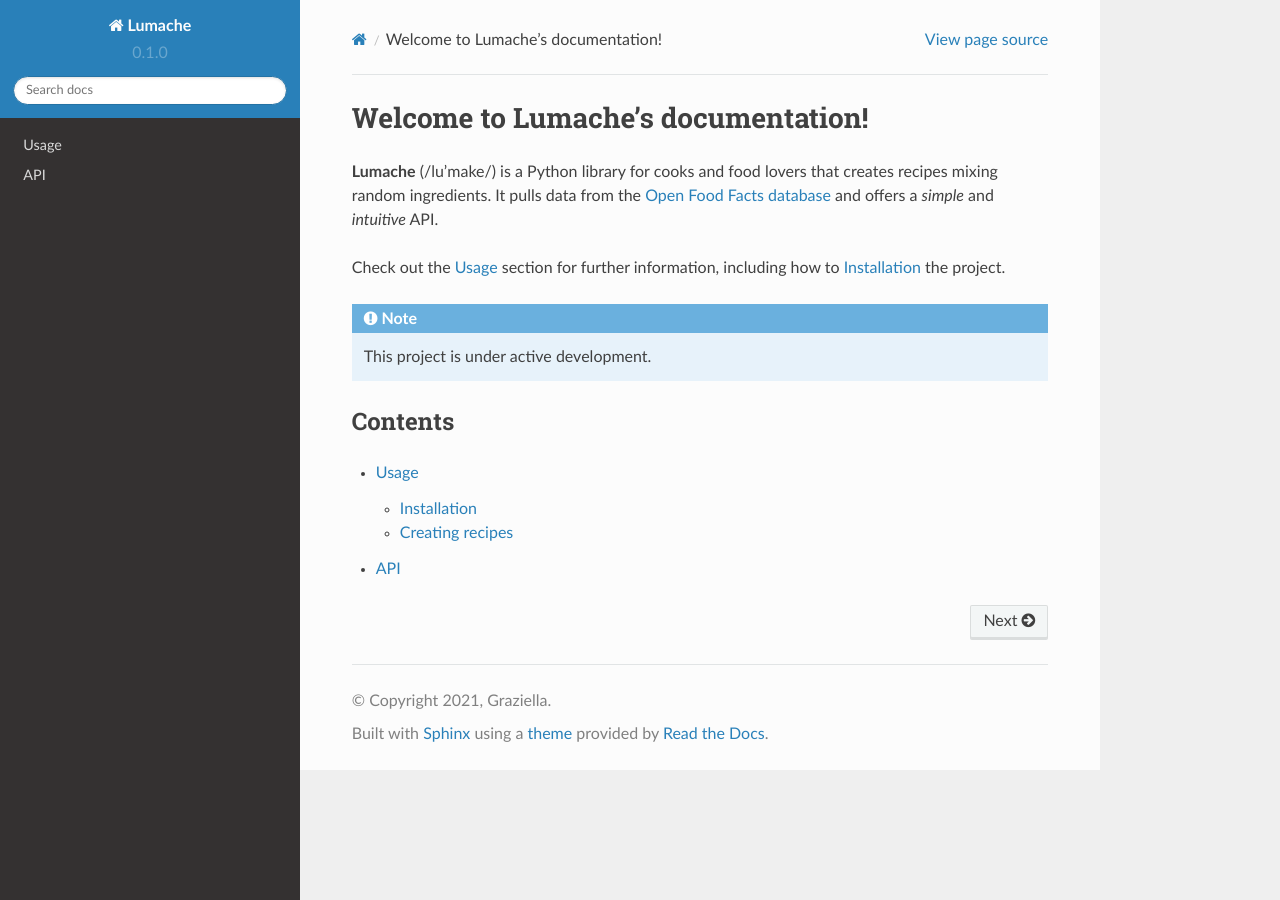
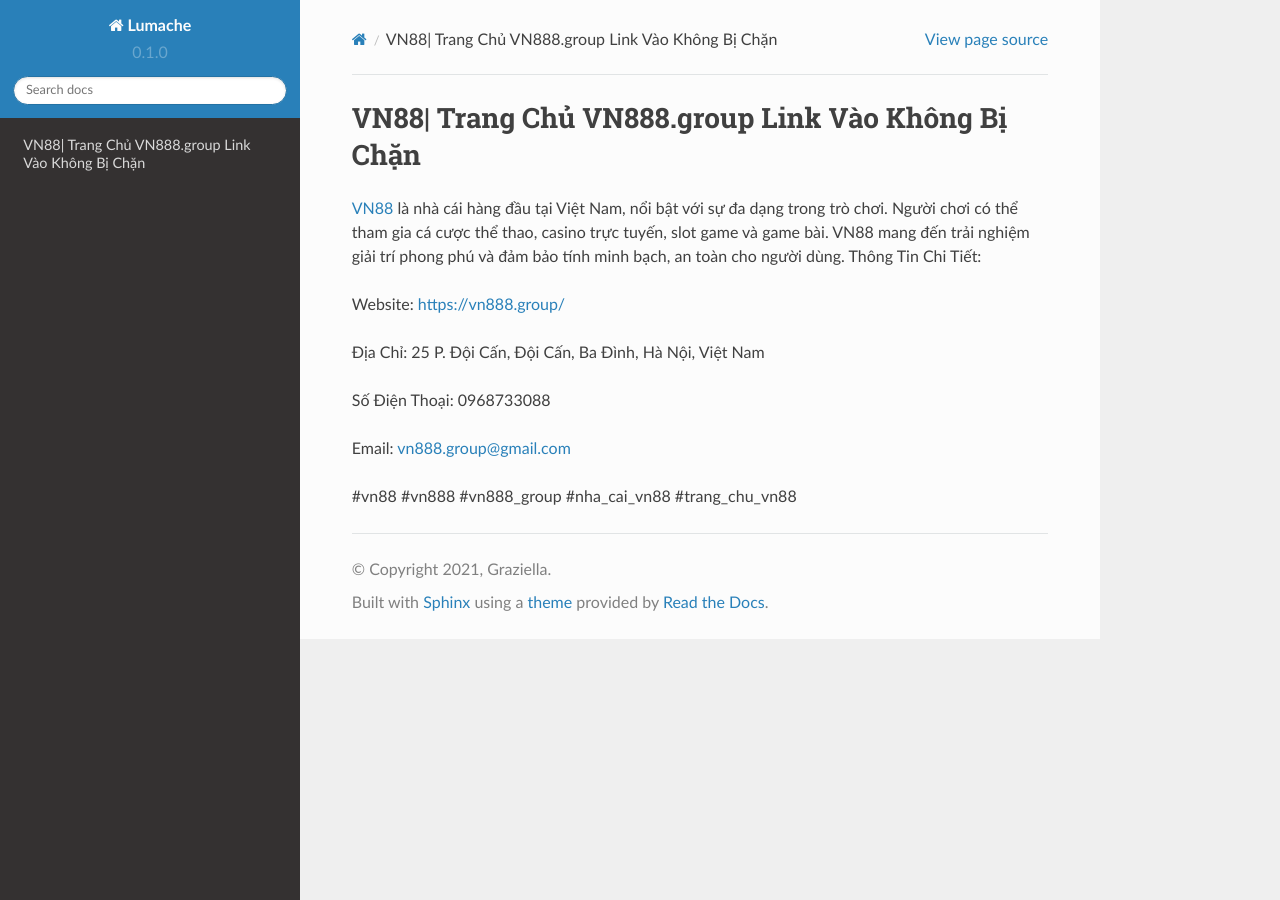
Before and after one commit to JonsCalicut123/linkvn888group, a Sphinx documentation site: the page built from docs/source/index.rst, in a window 1280 px wide. Built offline with Sphinx 7.4.7 and the Read the Docs theme 2.0.0, drawn with Linux system fonts in a browser that asks for light colours.

Commit message:
Update index.rst

```diff
--- a/docs/source/index.rst
+++ b/docs/source/index.rst
@@ -1,22 +1,15 @@
-Welcome to Lumache's documentation!
+VN88| Trang Chủ VN888.group Link Vào Không Bị Chặn
 ===================================
 
-**Lumache** (/lu'make/) is a Python library for cooks and food lovers
-that creates recipes mixing random ingredients.
-It pulls data from the `Open Food Facts database <https://world.openfoodfacts.org/>`_
-and offers a *simple* and *intuitive* API.
+`VN88 <https://vn888.group/>`_ là nhà cái hàng đầu tại Việt Nam, nổi bật với sự đa dạng trong trò chơi. Người chơi có thể tham gia cá cược thể thao, casino trực tuyến, slot game và game bài. VN88 mang đến trải nghiệm giải trí phong phú và đảm bảo tính minh bạch, an toàn cho người dùng.
+Thông Tin Chi Tiết:
 
-Check out the :doc:`usage` section for further information, including
-how to :ref:`installation` the project.
+Website: https://vn888.group/
 
-.. note::
+Địa Chỉ: 25 P. Đội Cấn, Đội Cấn, Ba Đình, Hà Nội, Việt Nam
 
-   This project is under active development.
+Số Điện Thoại: 0968733088
 
-Contents
---------
+Email: vn888.group@gmail.com
 
-.. toctree::
-
-   usage
-   api
+#vn88 #vn888 #vn888_group #nha_cai_vn88 #trang_chu_vn88
```
